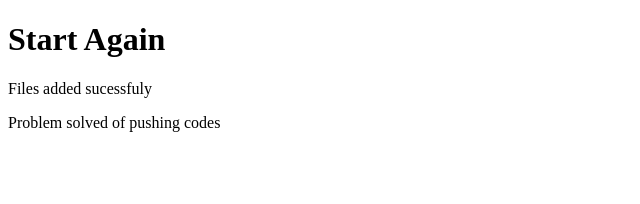
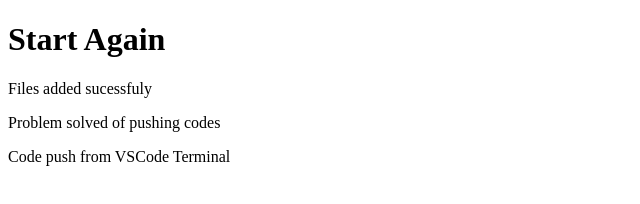
Before and after one commit to Jahid462/start-again, a plain HTML site: page index.html in a window 1280 px wide. Shown: the whole page, without its empty margins (0-640 px from the left). Drawn offline with Linux system fonts and the light colour scheme.

Commit message:
push from vscode

```diff
--- a/index.html
+++ b/index.html
@@ -9,5 +9,6 @@
     <h1>Start Again</h1>
     <p>Files added sucessfuly</p>
     <p>Problem solved of pushing codes</p>
+    <p>Code push from VSCode Terminal</p>
 </body>
 </html>
```
